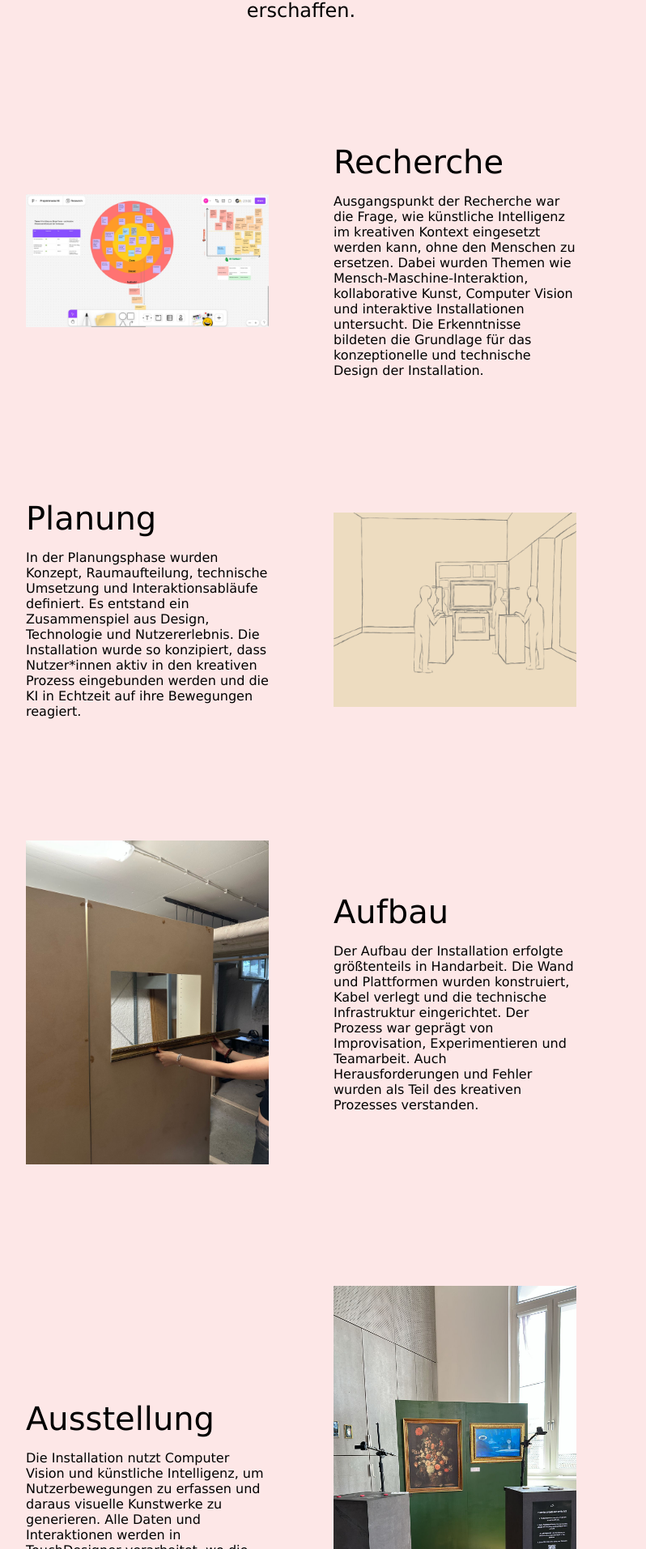
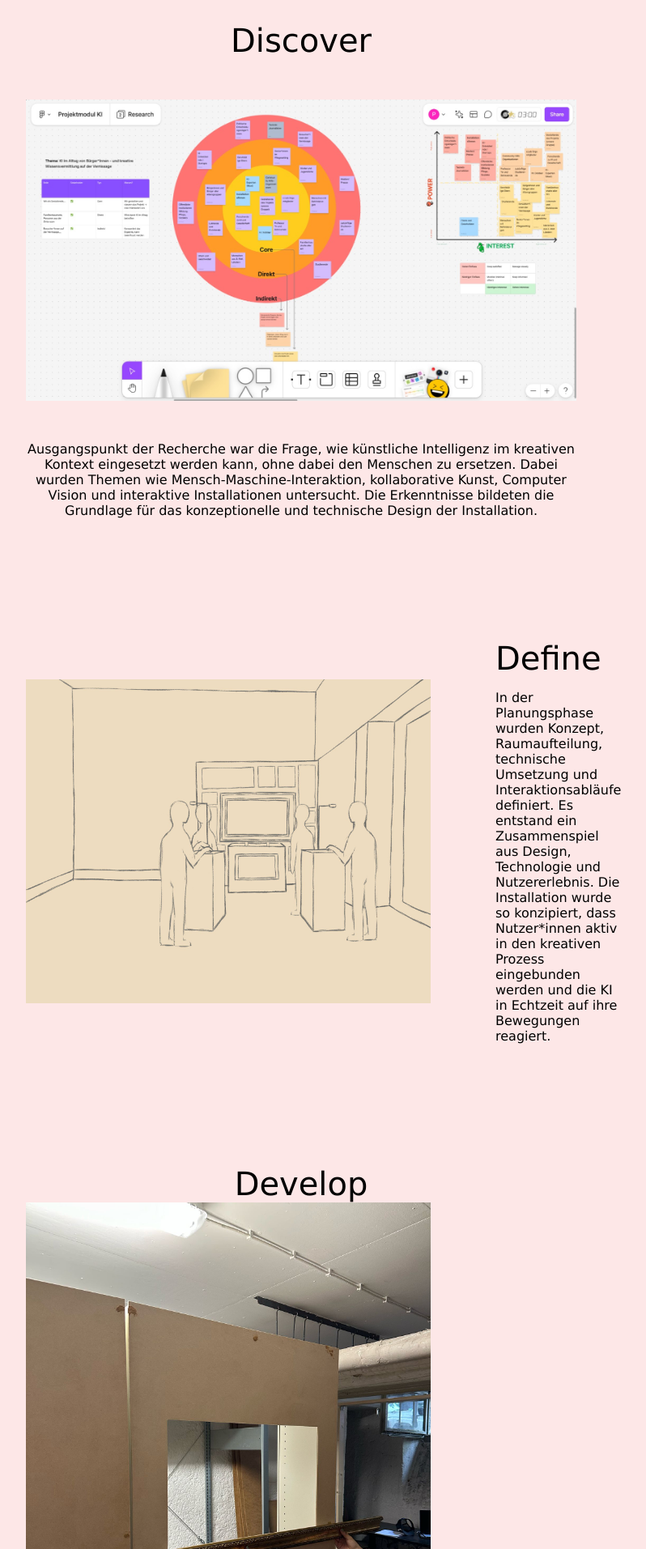
Before and after one commit to rosalieobeldobel/portfolio, a Next.js app in the folder frontend/: page /MOIA in a window 1280 px wide. Shown: the part 1347-3260 px from the top of the page at 81% size, without its empty margins (268-1066 px from the left). Built offline with nearby package versions, Linux system fonts and the light colour scheme.

Commit message:
style: changed the design of the moia page

```diff
--- a/frontend/app/MOIA/page.tsx
+++ b/frontend/app/MOIA/page.tsx
@@ -3,6 +3,7 @@
 import styles from '@/app/page.module.css';
 import MenuLeft from "@/components/menuleft";
 import MenuRight from "@/components/menuright";
+import VideoOnScroll from "@/components/videoscrolltrigger";
 
 export default function ProjectDetailPage() {
   return (
@@ -21,12 +22,12 @@ export default function ProjectDetailPage() {
           alt="MOIA Start"
           style={{
             width: "1200px",
-            height: "600px",
+            height: "700px",
             marginTop: "50px",
             marginLeft: "-100px"
           }}
         />
-        <p className={styles.quote}>
+        <p className={styles.quote} style={{ marginTop: "150px" }}>
             MOIA ist eine räumliche Installation, die künstliche Intelligenz als
             kreativen Partner erlebbar macht. Ziel des Projekts ist es zu zeigen,
             dass KI nicht trennt, sondern Menschen verbindet, indem sie gemeinsames
@@ -35,30 +36,38 @@ export default function ProjectDetailPage() {
             Kunst erschaffen.
         </p>
 
+        {/* Discover*/}
+        <h2 className={styles.normalHeader} style={{ textAlign: 'center', marginTop: "150px"}}>Discover</h2>
+        <img
+          src="images/moia-research.jpeg"
+          alt="Recherche"
+          className={styles.image}
+          style={{
+            width: "100%",
+            height: "100%",
+            marginTop: "50px",
+            display: "block",
+            objectPosition: "center"
+          }}
+        />
+        <p className={styles.mediumText} style={{ textAlign: "center", marginTop: "50px" }}>
+          Ausgangspunkt der Recherche war die Frage, wie künstliche Intelligenz im
+          kreativen Kontext eingesetzt werden kann, ohne  dabei den Menschen zu ersetzen.
+          Dabei wurden Themen wie Mensch-Maschine-Interaktion, kollaborative Kunst,
+          Computer Vision und interaktive Installationen untersucht. Die Erkenntnisse
+          bildeten die Grundlage für das konzeptionelle und technische Design der Installation.
+        </p>
+
+        {/* Define*/}
         <div className={styles.imageTextContainer}>
           <img
-          src="images/moia-research.jpeg"
+            src="images/moia-planning.jpeg"
             alt="Recherche"
             className={styles.image}
           />
           <div className={styles.textContent}>
             <h1 className={styles.normalHeader}>
-            Recherche
-          </h1>
-          <p className={styles.mediumText}>
-            Ausgangspunkt der Recherche war die Frage, wie künstliche Intelligenz im
-            kreativen Kontext eingesetzt werden kann, ohne den Menschen zu ersetzen.
-            Dabei wurden Themen wie Mensch-Maschine-Interaktion, kollaborative Kunst,
-            Computer Vision und interaktive Installationen untersucht. Die Erkenntnisse
-            bildeten die Grundlage für das konzeptionelle und technische Design der Installation.
-          </p>
-        </div>
-      </div>
-
-      <div className={styles.imageTextContainer}>
-        <div className={styles.textContent}>
-          <h1 className={styles.normalHeader}>
-            Planung
+              Define
             </h1>
             <p className={styles.mediumText}>
               In der Planungsphase wurden Konzept, Raumaufteilung, technische Umsetzung
@@ -68,36 +77,33 @@ export default function ProjectDetailPage() {
               in Echtzeit auf ihre Bewegungen reagiert.
             </p>
           </div>
-        <img
-          src="images/moia-planning.jpeg"
-          alt="Recherche"
-          className={styles.image}
-        />
         </div>
-      <div className={styles.imageTextContainer}>
+
+        {/* Develop*/}
+        <h2 className={styles.normalHeader} style={{ textAlign: 'center', marginTop: "150px"}}>Develop</h2>
+
         <img
           src="images/moia-building.jpeg"
           alt="Building"
           className={styles.image}
         />
-        <div className={styles.textContent}>
-          <h1 className={styles.normalHeader}>
-            Aufbau
-          </h1>
-          <p className={styles.mediumText}>
+
+          <p className={styles.mediumText} style={{ textAlign: "center", marginTop: "50px" }}>
             Der Aufbau der Installation erfolgte größtenteils in Handarbeit. Die Wand
             und Plattformen wurden konstruiert, Kabel verlegt und die technische
             Infrastruktur eingerichtet. Der Prozess war geprägt von Improvisation,
             Experimentieren und Teamarbeit. Auch Herausforderungen und Fehler wurden als
             Teil des kreativen Prozesses verstanden.
           </p>
+
+        {/* Deliver*/}
+        <div className={styles.imageTextContainer}>
+          <div style={{ width: "400px" }}>
+            <VideoOnScroll src="/videos/moia.mp4" />
           </div>
-      </div>
-
-      <div className={styles.imageTextContainer}>
           <div className={styles.textContent}>
             <h1 className={styles.normalHeader}>
-            Ausstellung
+              Deliver
             </h1>
             <p className={styles.mediumText}>
               Die Installation nutzt Computer Vision und künstliche Intelligenz, um
@@ -105,45 +111,20 @@ export default function ProjectDetailPage() {
               Alle Daten und Interaktionen werden in TouchDesigner verarbeitet, wo die
               Echtzeit-Visualisierungen entstehen. Die Teilnehmenden werden so aktiv Teil
               des Kunstwerks.
-          </p>
-        </div>
-        <img
-          src="images/moia_installation.jpeg"
-          alt="Installation"
-          className={styles.image}
-        />
-      </div>
-
-      {/* Project Result*/}
-      <h2 className={styles.normalHeader} style={{ marginTop: "400px" }}>
-        Resultat
-      </h2>
-      <p className={styles.quote}>
+              <br /><br />
               Das Ergebnis ist eine interaktive, kollaborative Installation, die zeigt,
               wie künstliche Intelligenz Menschen zusammenbringen kann. MOIA schafft einen
               Raum für gemeinsames Erleben, kreative Zusammenarbeit und neue Perspektiven auf KI.
               Das Projekt vereint Technik, Design und Teamarbeit zu einem lebendigen Gesamterlebnis.
             </p>
+          </div>
+        </div>
 
-      <video
-        src="/videos/moia.mp4"
-        autoPlay
-        loop
-        muted
-        playsInline
-        style={{
-            width: "40%",
-            height: "40%",
-            marginLeft: "400px",
-            marginTop: "400px",
-        }}
-      >
-        Dein Browser unterstützt das Video-Tag nicht.
-      </video>
 
-      <p className={styles.normalHeader} style={{ marginTop: "400px"}}>
+
+      <p className={styles.normalHeader} style={{ marginTop: "150px"}}>
         Neugierig geworden?<br />
-        Hier geht es zu unserer <br /> Website:
+        Hier geht es zur <br /> Website:
       </p>
       <a
         href="https://web.moia.workers.dev/"
--- a/frontend/app/page.module.css
+++ b/frontend/app/page.module.css
@@ -207,7 +207,7 @@ body {
 }
 
 .image {
-  width: 300px;
+  width: 500px;
   height: auto;
   object-fit: cover;
 }
```
Also changed, not shown: frontend/app/Hikikomori/page.tsx (+5 -2 lines). Lines whose indentation alone changed are shown as unchanged.
